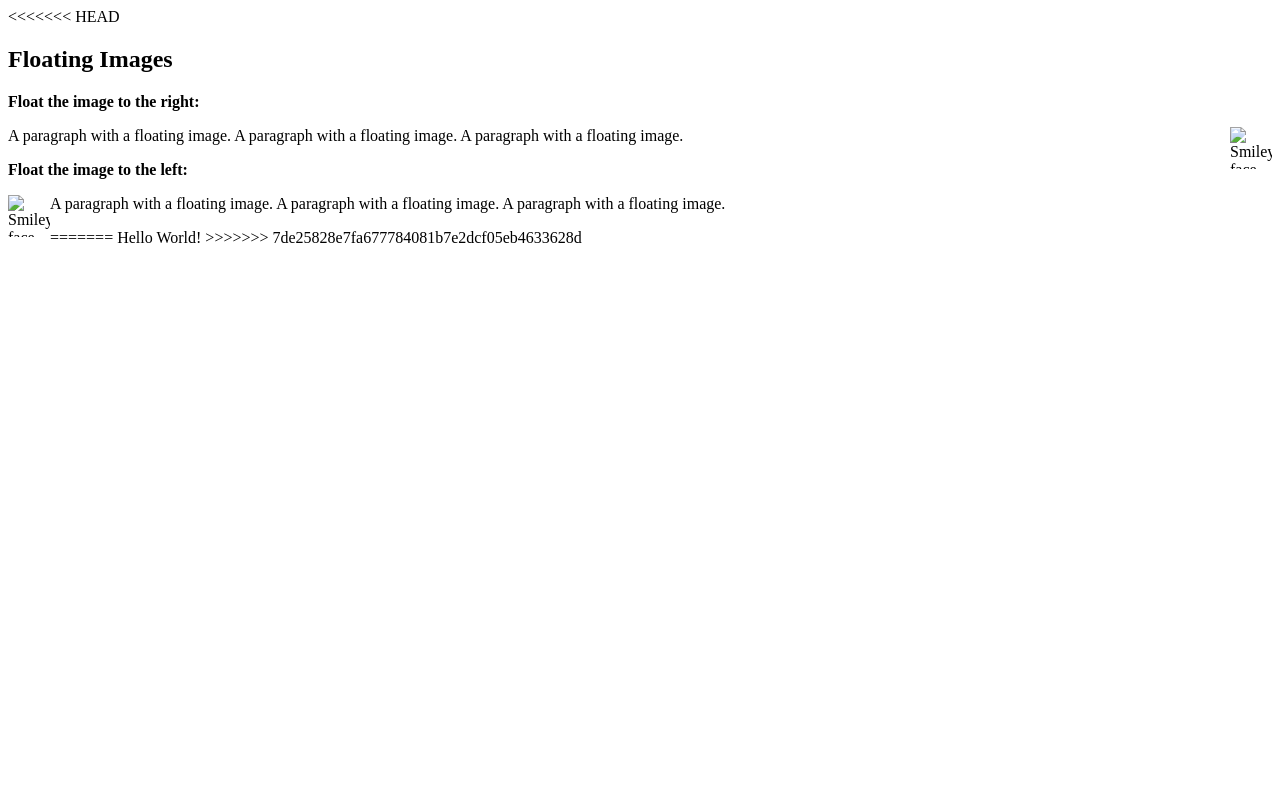
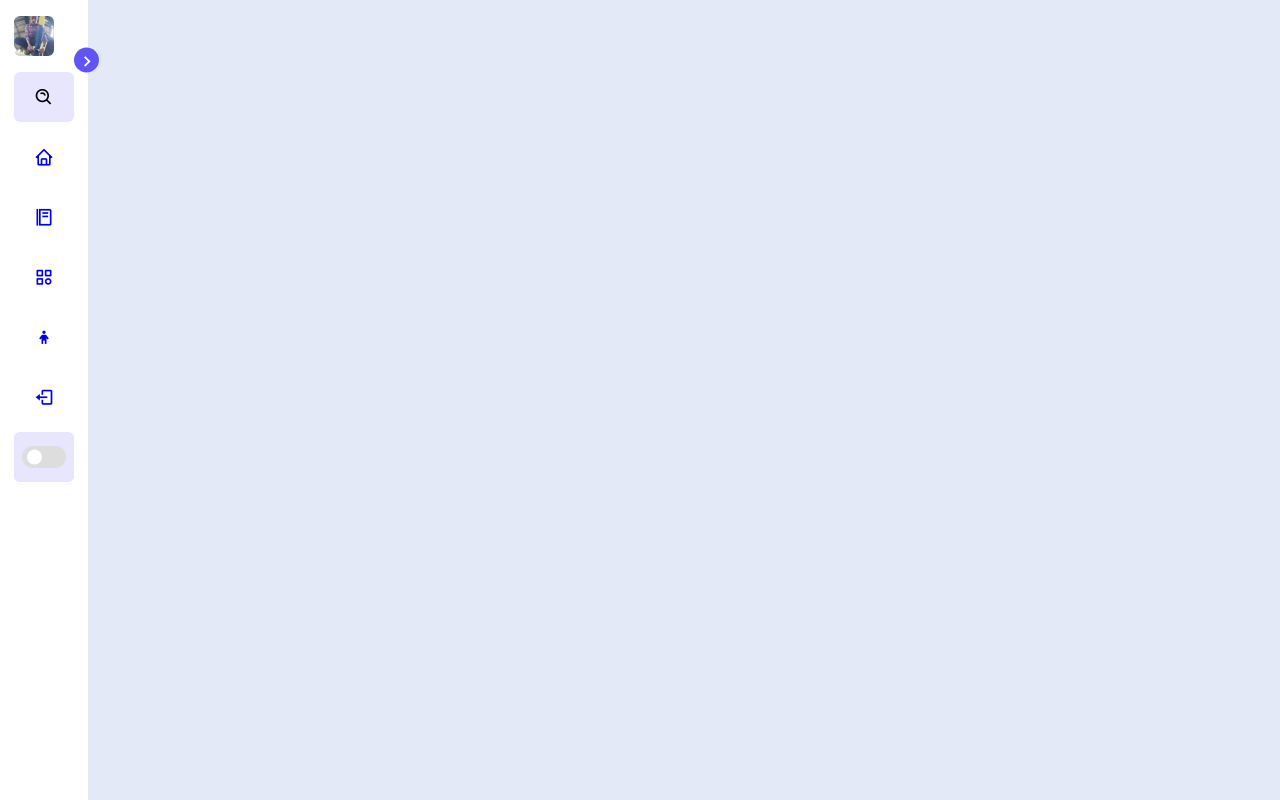
Before and after one commit to Dineth988/Galoya_Web_App, a plain HTML site: page dashboard.html in a window 1280 px wide. Drawn offline with nearby package versions, Linux system fonts and the light colour scheme.

Commit message:
Dashboard

```diff
--- a/dashboard.html
+++ b/dashboard.html
@@ -1,34 +1,100 @@
 <!DOCTYPE html>
 <html>
-<<<<<<< HEAD
-<body>
-
-<h2>Floating Images</h2>
-<p><strong>Float the image to the right:</strong></p>
-
-<p>
-<img src="smiley.gif" alt="Smiley face" style="float:right;width:42px;height:42px;">
-A paragraph with a floating image. A paragraph with a floating image. A paragraph with a floating image.
-</p>
-
-<p><strong>Float the image to the left:</strong></p>
-<p>
-<img src="smiley.gif" alt="Smiley face" style="float:left;width:42px;height:42px;">
-A paragraph with a floating image. A paragraph with a floating image. A paragraph with a floating image.
-</p>
-
-</body>
-</html>
-
-=======
 
 <head>
     <title>DashBoard</title>
+    <meta charset="UTF-8">
+    <meta name="viewport" content="width=device-width, initial-scale=1.0">
+
+    <!--CSS-->
+    <link rel="stylesheet" href="dashboardStyle.css">
+
+    <!--Boxicons CSS-->
+    <link href='https://unpkg.com/boxicons@2.1.4/css/boxicons.min.css' rel='stylesheet'>
+
+    <style>
+
+    </style>
 </head>
 
 <body>
-    Hello World!
+    <nav class="sidebar close">
+    <header>
+        <div class="image-text">
+            <span class="image">
+                <img src="logo.jpg" alt="logo">
+            </span>
+            <div class = "text header-text">
+                <span class="name">Galoya</span>
+                <span class="profession">Milky Products</span>
+            </div>
+        </div>
+
+        <i class='bx bx-chevron-right toggle'></i>
+    </header>
+
+    <div class="menu-bar">
+        <div class="menu">
+            <li class="search-box">
+                <i class='bx bx-search-alt icon'></i>
+                        <input type="search" placeholder="Search...">
+            </li>
+            <div class="menu-links">
+                <li class="nav-link">
+                    <a href="#">
+                        <i class='bx bx-home icon'></i>
+                        <span class="text nav-text">Dashboard</span>
+                    </a>
+                </li>
+            </ul>
+            <div class="menu-links">
+                <li class="nav-link">
+                    <a href="#">
+                        <i class='bx bx-food-menu icon'></i>
+                        <span class="text nav-text">Products</span>
+                    </a>
+                </li>
+            </ul>
+            <div class="menu-links">
+                <li class="nav-link">
+                    <a href="#">
+                        <i class='bx bx-category icon'></i>
+                        <span class="text nav-text">Categories</span>
+                    </a>
+                </li>
+            </ul>
+            <div class="menu-links">
+                <li class="nav-link">
+                    <a href="#">
+                        <i class='bx bx-child icon'></i>
+                        <span class="text nav-text">Dilussan</span>
+                    </a>
+                </li>
+            </div>
+
+            <div class="bottom-content">
+                <li class="">
+                    <a href="#">
+                        <i class='bx bx-log-out icon'></i>
+                        <span class="text nav-text">Logout</span>
+                    </a>
+                </li>
+
+            <li class="mode">
+                <div class="moon-sun">
+                        <i class='bx bx-moon icon moon'></i>
+                        <i class='bx bx-sun icon sun'></i>
+                </div>
+                <span class="text nav-text">Dark Mode</span>
+                <div class="toggle-switch">
+                    <span class="switch"></span>
+                </div>
+            </li>
+        </div>
+    </div>
+    </nav>
+
+    <script src="script.js"></script>
 </body>
 
 </html>
->>>>>>> 7de25828e7fa677784081b7e2dcf05eb4633628d
--- /dev/null
+++ b/dashboardStyle.css
@@ -0,0 +1,256 @@
+
+@import url('https://fonts.googleapis.com/css2?family=Poppins:wght@300;400;500;600;700&display=swap');
+
+*{
+    font-family:'Poppins', sans-serif;
+    margin: 0;
+    padding: 0;
+    box-sizing: border-box;
+
+}
+
+:root{
+
+    /* Colors */
+    --body-coler:#E4E9F7;
+    --sidebar-color:#FFF;
+    --primary-color: #6053f8;
+    --primary-color-light: #e8e5ff;
+    --togle-color: #DDD;
+    --text-color: #707070;
+
+    /* Transition */
+    --tran-02: all 0.2s ease;
+    --tran-03: all 0.3s ease;
+    --tran-04: all 0.4s ease;
+    --tran-05: all 0.5s ease;
+}
+
+body{
+    height:100vh;
+    background: var(--body-coler);
+    transition: var(--tran-04);
+}
+
+body.dark{
+    --body-coler:#18191A;
+    --sidebar-color:#242526;
+    --primary-color: #3A3B3C;
+    --primary-color-light: #3A3B3C;
+    --togle-color: #FFF;
+    --text-color: #CCC;
+}
+
+/*--reusable-Css--*/
+.sidebar .text{
+    font-size: 16px;
+    font-weight: 500;
+    color: var(--text-color);
+    transition: var(--tran-03);
+    white-space: nowrap;
+    opacity: 1;
+}
+
+.sidebar .image{
+    min-width: 60px;
+    display: flex;
+    align-items: center;
+}
+
+.sidebar.close{
+    width: 88px;
+}
+
+/*--sidebar--*/
+.sidebar{
+    position: fixed;
+    top: 0;
+    left: 0;
+    height: 100%;
+    width: 250px;
+    padding: 10px 14px;
+    background: var(--sidebar-color);
+    transition: var(--tran-05);
+}
+
+.sidebar.close .text{
+    opacity: 0;
+}
+
+
+.sidebar header{
+    position: relative;
+}
+
+.sidebar .image-text img{
+    width: 40px;
+    border-radius: 6px;
+}
+
+.sidebar li{
+    height: 50px;
+    margin-top: 10px;
+    list-style: none;
+    display: flex;
+    align-items: center;
+}
+
+.sidebar li .icon{
+    display: flex;
+    align-items: center;
+    justify-content: center;
+    min-width: 60px;
+    font-size: 20px;
+}
+
+.sidebar li .icon
+.sidebar li .text{
+    color: var(--text-color);
+    transition: var(--tran-02);
+}
+
+
+.sidebar header .image-text{
+    display: flex;
+    align-items: center;
+}
+
+header .image-text .header-text{
+    display: flex;
+    flex-direction: column;
+}
+
+.header-text .profession{
+    margin-top: 2px;
+}
+
+.sidebar header .toggle{
+    position: absolute;
+    top:50px;
+    right: -25px;
+    transform: translateY(-50%) rotate(180deg);
+    height: 25px;
+    width:25px;
+    background: var(--primary-color);
+    display: flex;
+    align-items: center;
+    justify-content: center;
+    border-radius: 50%;
+    color: var(--sidebar-color);
+    font-size: 22px;
+    transition: var(--tran-03);
+}
+
+.sidebar.close header .toggle{
+
+    transform: translateY(-50%);
+}
+
+body.dark .sidebar header .toggle{
+    transform: var(--text-color);
+    color: var(--text-color);
+}
+
+.sidebar li a{
+    height: 100%;
+    width: 100%;
+    display: flex;
+    align-items: center;
+    text-decoration: none;
+    border-radius: 6px;
+    transition: var(--tran-05);
+}
+
+.sidebar .search-box{
+    background: var(--primary-color-light);
+    border-radius: 6px;
+}
+
+.search-box input{
+    height: 100%;
+    width: 100%;
+    background: var(--primary-color-light);
+    outline: none;
+    border: none;
+    border-radius: 6px;
+}
+
+.sidebar li a:hover{
+    background: var(--primary-color);
+}
+
+.sidebar li a:hover .icon,
+.sidebar li a:hover .text{
+    color: var(--sidebar-color);
+}
+
+body.dark .sidebar li a:hover .icon,
+body.dark .sidebar li a:hover .text{
+    color: var(--text-color);
+}
+
+.sidebar .mode i.sun{
+    opacity: 0;
+}
+
+.menu-bar .mode .toggle-switch{
+    position: absolute;
+    right: 0px;
+    display: flex;
+    height: 100%;
+    align-items: center;
+    justify-content: center;
+    min-width: 60px;
+    border-radius: 6px;
+    cursor: pointer;
+    background: var(--primary-color-light);
+}
+
+.toggle-switch .switch{
+    position: relative;
+    height: 22px;
+    width: 44px;
+    border-radius: 25px;
+    background: var(--togle-color);
+}
+
+.switch::before{
+    content: '';
+    position:absolute;
+    height: 15px;
+    width: 15px;
+    border-radius: 50%;
+    top: 50%;
+    left: 5px;
+    transform: translateY(-50%);
+    background: var(--sidebar-color);
+    transition: var(--tran-03);
+}
+
+body.dark .switch::before{
+    left: 25px;
+}
+
+.menu-bar .mode{
+    position: relative;
+    border-radius: 6px;
+    background: var(--primary-color-light);
+}
+
+.sidebar .menu-bar{
+    height: calc(100% - 50px);
+    display: flex;
+    flex-direction: column;
+    justify-content:space-between;
+}
+
+.menu-bar .mode .moon-sun{
+    height: 50px;
+    width: 60px;
+    display: flex;
+    align-items: center;
+}
+
+.menu-bar .mode i{
+    position: absolute;
+}
--- /dev/null
+++ b/script.js
@@ -0,0 +1,20 @@
+const body = document.querySelector("body"),
+sidebar = body.querySelector(".sidebar"),
+toggle = body.querySelector(".toggle"),
+searchBtn = body.querySelector(".search-box"),
+modeSwitch = body.querySelector(".toggle-switch"),
+modeText = body.querySelector(".mode.text");
+
+toggle.addEventListener("click", () =>{
+    sidebar.classList.toggle("close");
+});
+
+modeSwitch.addEventListener("click", () =>{
+    body.classList.toggle("dark");
+
+    if(body.classList.contains("dark")){
+        modeText.innerText = "Light Mode"
+    }else{
+        modeText.innerText = "Dark Mode"
+    }
+});
```
Also changed, not shown: register.html (+1 -0 lines), logo.jpg (added).
